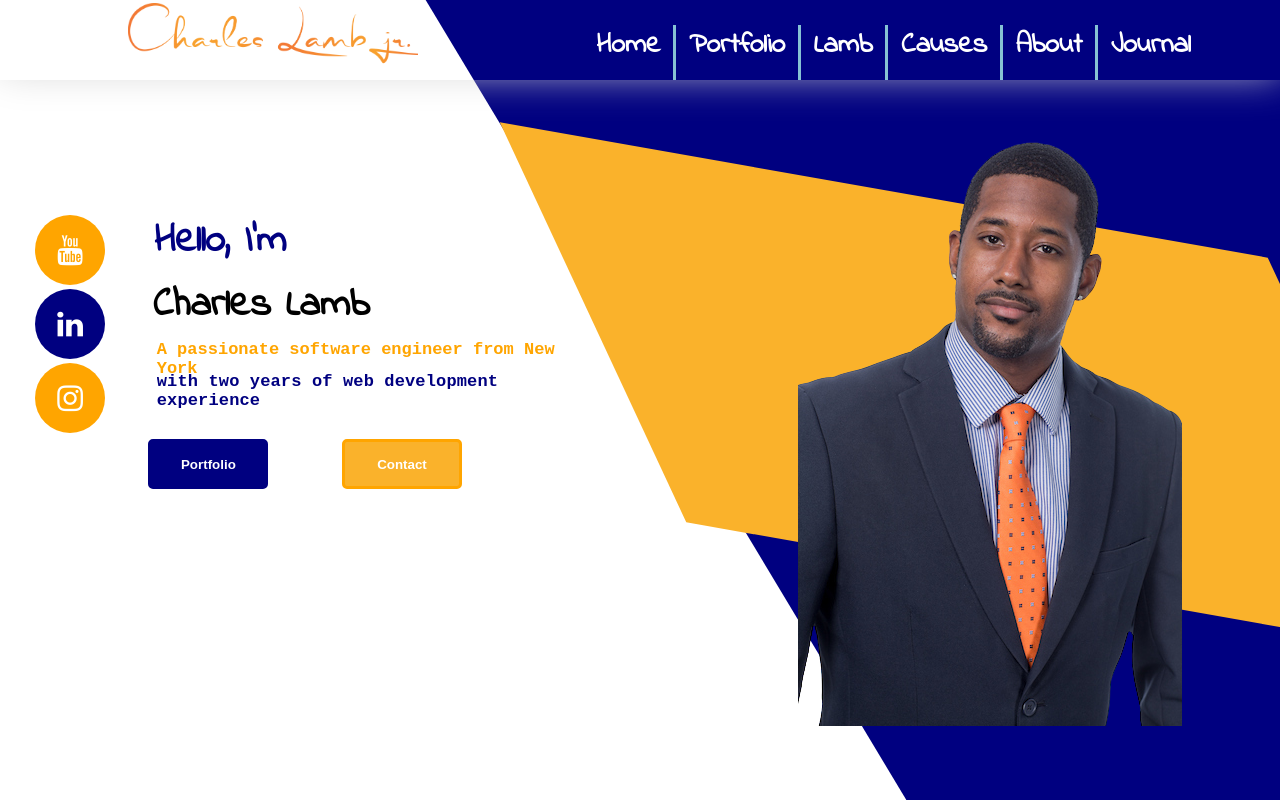
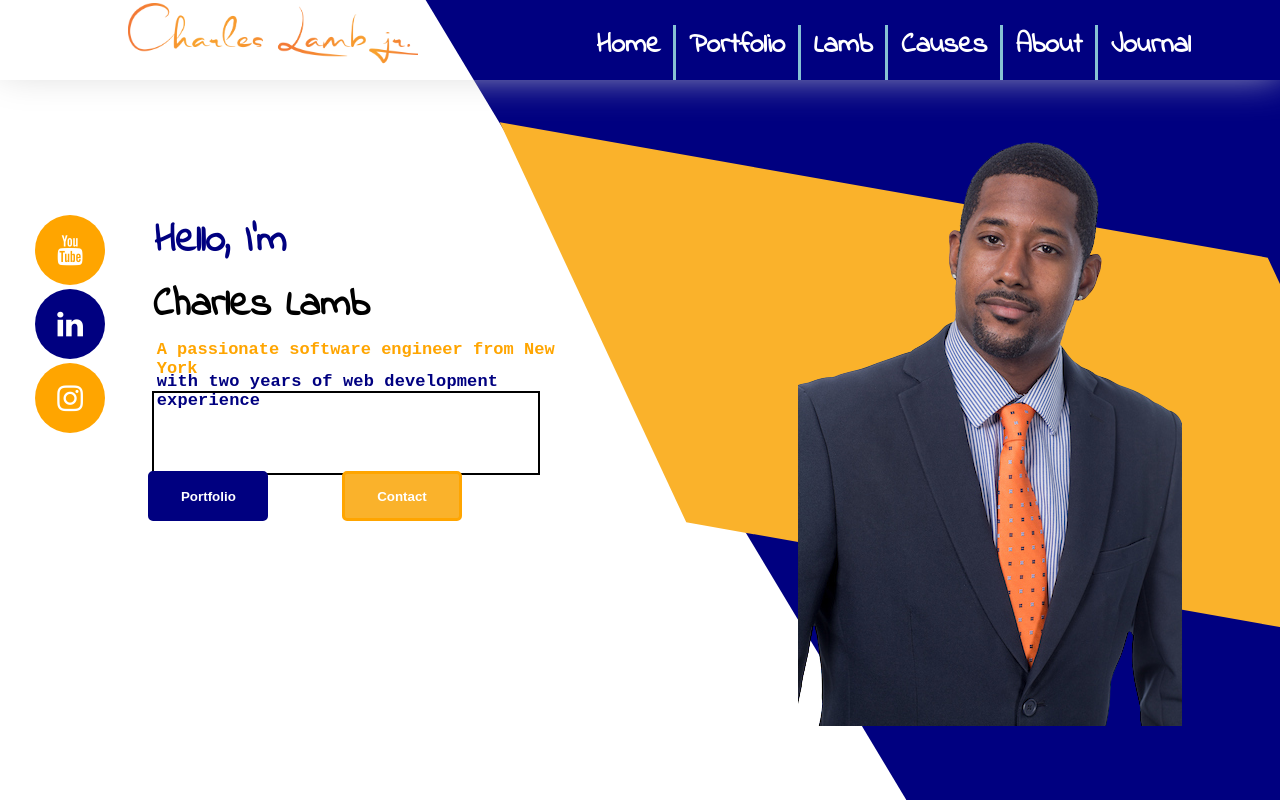
Before and after one commit to cyberstizz/charleslambjr, a React (Create React App) app: page / in a window 1280 px wide. Shown: the top 800 px of the page. Built offline with nearby package versions, Linux system fonts and the light colour scheme.

Commit message:
carved out space to add my new contact info using 2px solid borders to identify my placing. now its time to add the content

```diff
--- a/src/App.css
+++ b/src/App.css
@@ -289,10 +289,20 @@
   font-family: 'Courier New', Courier, monospace;
 }
 
+.contactArea{
+  height: 10vh;
+  width: 30vw;
+  border: solid black 2px;
+  position: absolute;
+  margin-top: 13.2rem;
+  margin-left: 9.5vw;
+  display: inline-flex;
+}
+
 .buttons{
   height: 6.5vh;
   width: 30vw;
-  margin-top: 16.2rem;
+  margin-top: 18.2rem;
   margin-left: 6.5vw;
   position: absolute;
   display: inline-flex;
```
